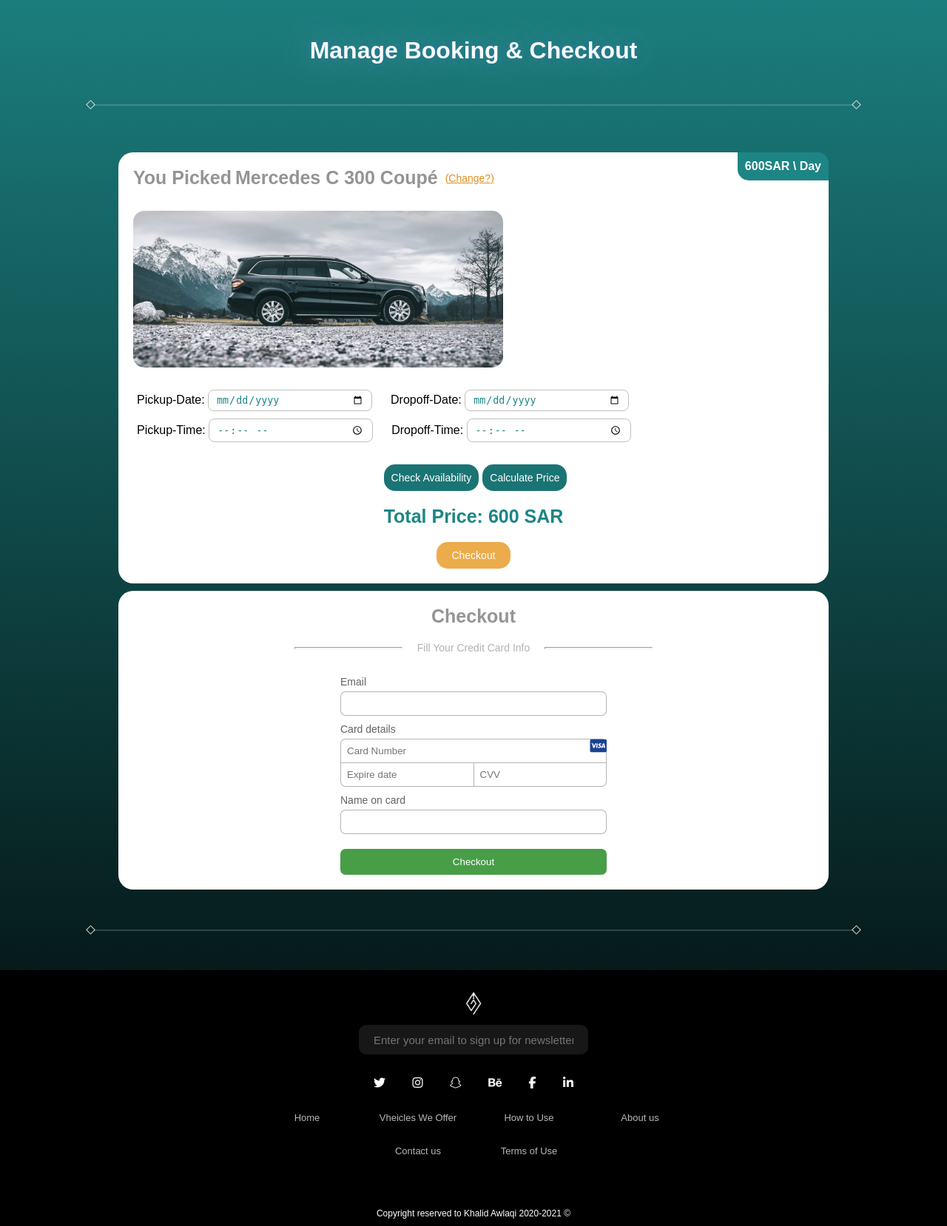
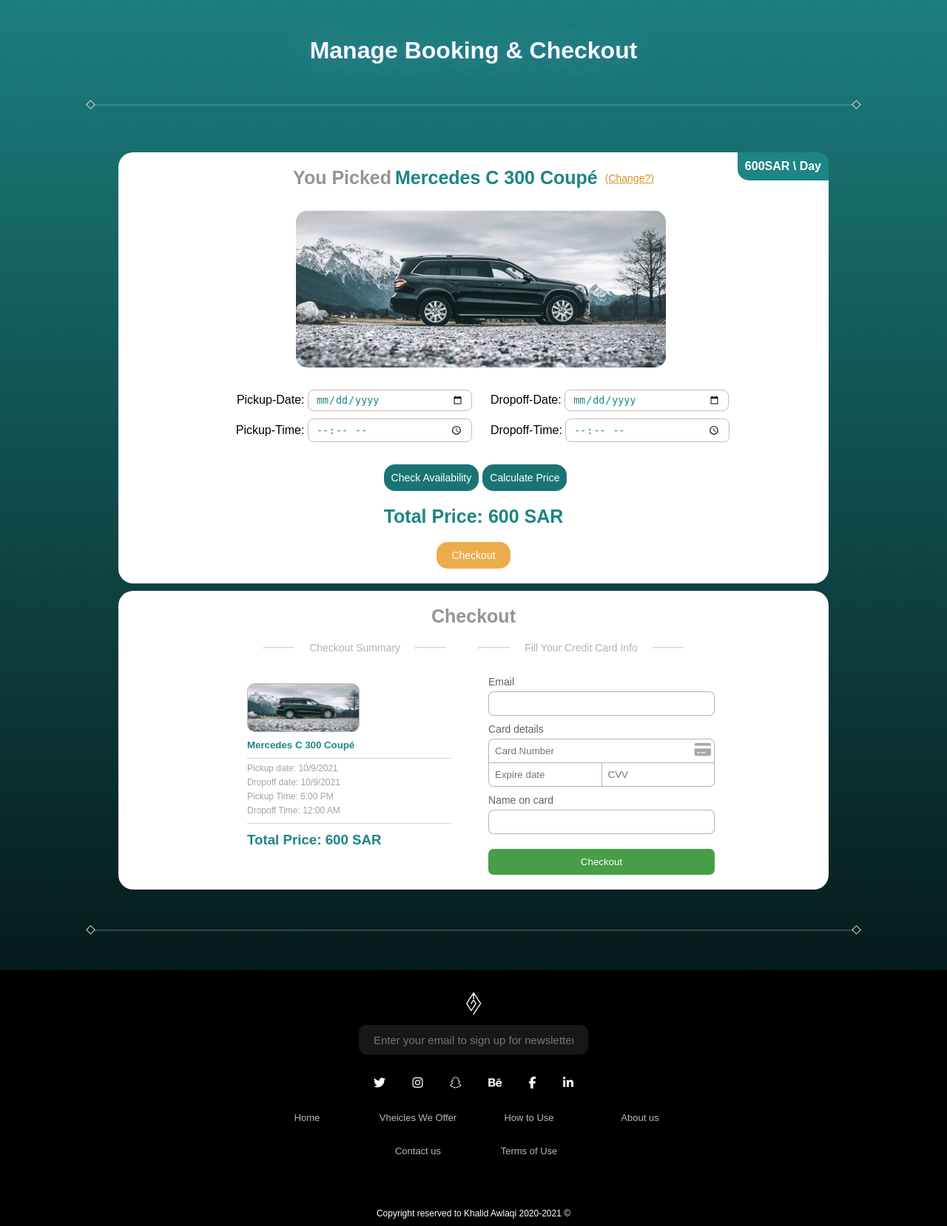
Before and after one commit to Dev-KhalidAi/vehicle-rent-management, a PHP site: page /checkout.html in a window 1280 px wide. Shown: the part 100-1758 px from the top of the page at 74% size. Run offline with PHP 8.4, Linux system fonts and the light colour scheme; some libraries are stand-ins or nearby versions; some web fonts are replaced.

Commit message:
adding-stuff

```diff
--- a/booking.html
+++ b/booking.html
@@ -135,7 +135,6 @@
                     <div class="sm-icon">
                         <i class="fab fa-linkedin-in"></i>
                     </div>
-
                 </div>
                 <div class="links">
                     <div class="link-item">
--- a/checkout.html
+++ b/checkout.html
@@ -9,7 +9,7 @@
     <link rel="stylesheet" href="./styles/checkout.css">
     <link rel="stylesheet" href="https://storage.googleapis.com/graph-fonts/EuclidCircular/fonts.css">
     <script src="https://kit.fontawesome.com/9c6a0911b0.js" crossorigin="anonymous"></script>
-    <title>Check out</title>
+    <title>Checkout</title>
 </head>
 
 <body>
@@ -60,8 +60,9 @@
             <div class="info">
                 <p id="available">Available</p>
                 <p id="price">Total Price: 600 SAR</p>
+                <button class="checkout"> Checkout </button>
             </div>
-            <button class="checkout"> Checkout </button>
+
         </div>
         <div class="main-box">
             <div class="car-details">
@@ -69,14 +70,36 @@
             </div>
             <div class="fill-card">
                 <div class="title">
+                    <div class="checkout-details">
+                        <hr>
+                        <p>Checkout Summary</p>
+                        <hr>
+                    </div>
+                    <div class="fill-info">
                         <hr>
                         <p>Fill Your Credit Card Info</p>
                         <hr>
                     </div>
+
+                </div>
+                <div class="checkout-info-container">
+                    <div class="checkout-summ">
+                        <img src="./images/car2.jpeg.webp" alt="">
+                        <h5>Mercedes C 300 Coupé</h5>
+                        <hr>
+                        <h6>Pickup date: 10/9/2021</h6>
+                        <h6>Dropoff date: 10/9/2021</h6>
+                        <h6>Pickup Time: 6:00 PM</h6>
+                        <h6>Dropoff Time: 12:00 AM</h6>
+                        <hr>
+                        <h3>Total Price: 600 SAR</h3>
+                    </div>
+
+                    <div>
                     <form action="">
                         <label for=""> Email </label><input type="text">
                         <label for=""> Card details </label>
-                    <div class="test"><input maxlength="16" id="one" type="text" placeholder="Card Number"><i class="fab fa-cc-visa cards"></i></div>
+                        <div class="test"><input maxlength="16" id="one" type="text" placeholder="Card Number"><i class="fas fa-credit-card cards"></i></div>
                         <div class="card-info">
                             <input id="two" maxlength="5" type="text" placeholder="Expire date">
                             <input maxlength="3" id="three" type="text" placeholder="CVV">
@@ -84,6 +107,8 @@
                         <label for=""> Name on card </label><input type="text">
                         <button id="checkout-btn" type="submit">Checkout</button>
                     </form>
+                    </div>
+                </div>
             </div>
         </div>
         <div class="seprator">
--- a/styles/checkout.css
+++ b/styles/checkout.css
@@ -151,6 +151,7 @@ a:visited {
   display: flex;
   align-items: center;
   margin-top: 10px;
+  justify-content: center;
 }
 
 .car-details img {
@@ -271,6 +272,7 @@ a:visited {
 
 #name {
   margin-left: 5px;
+  color: #1d8585;
 }
 
 .fill-card p {
@@ -289,8 +291,6 @@ a:visited {
 .fill-card form {
   display: flex;
   flex-direction: column;
-  width: 50%;
-  margin: 0 auto;
   margin-top: 20px;
 }
 
@@ -327,9 +327,11 @@ form input {
 .cards {
   position: absolute;
   right: 0;
-  border-radius: 0px 16px 0px 0px;
+  border-radius: 5px;
   font-size: 20px;
-  color: rgb(25, 67, 146);
+  color: rgb(168, 168, 168);
+  margin-top: 5px;
+  margin-right: 5px;
 }
 
 #one {
@@ -365,6 +367,48 @@ form input {
 
 form {
   position: relative;
+  width: 100%;
+  margin-left: auto;
+}
+
+.checkout-summ img {
+  width: 150px;
+  border-radius: 10px;
+  border: solid 1px rgba(0, 0, 0, 0.274);
+  display: block;
+  margin-top: 40px;
+}
+
+.checkout-summ h5 {
+  text-align: left;
+  margin-top: 10px;
+  color: #1d8585;
+}
+
+.checkout-summ h6 {
+  margin-top: 5px;
+  color: #a3a3a3;
+  font-weight: 500;
+  font-size: 12px;
+}
+
+.checkout-summ hr {
+  margin-top: 10px;
+  width: 90%;
+  opacity: 0.4;
+}
+
+.checkout-summ h3 {
+  margin-top: 10px;
+  color: rgba(29, 133, 133, 1);
+}
+
+.checkout-info-container {
+  display: grid;
+  grid-template-columns: 50% 50%;
+  grid-gap: 20px;
+  width: 85%;
+  margin: 0 auto;
 }
 
 footer {
@@ -449,13 +493,35 @@ footer {
 
 .title {
   display: flex;
+  width: 85%;
+  margin: 0 auto;
+}
+.fill-info {
+  display: flex;
   align-items: center;
   justify-content: center;
+  margin-right: auto;
+  margin-left: auto;
 }
 
-.title hr {
+.checkout-details {
+  display: flex;
+  align-items: center;
+  justify-content: center;
+  margin-right: auto;
+  margin-left: auto;
+}
+
+.fill-info hr {
   height: 1px;
-  width: 20%;
+  width: 40px;
+  opacity: 0.5;
+}
+
+.checkout-details hr {
+  height: 1px;
+  width: 40px;
+  opacity: 0.5;
 }
 
 .title p {
--- a/styles/forms.css
+++ b/styles/forms.css
@@ -14,6 +14,7 @@ body {
   );
   background-repeat: no-repeat;
   height: 100vh;
+  overflow: hidden;
 }
 
 .logo-back img {
```
Lines whose indentation alone changed are shown as unchanged.
